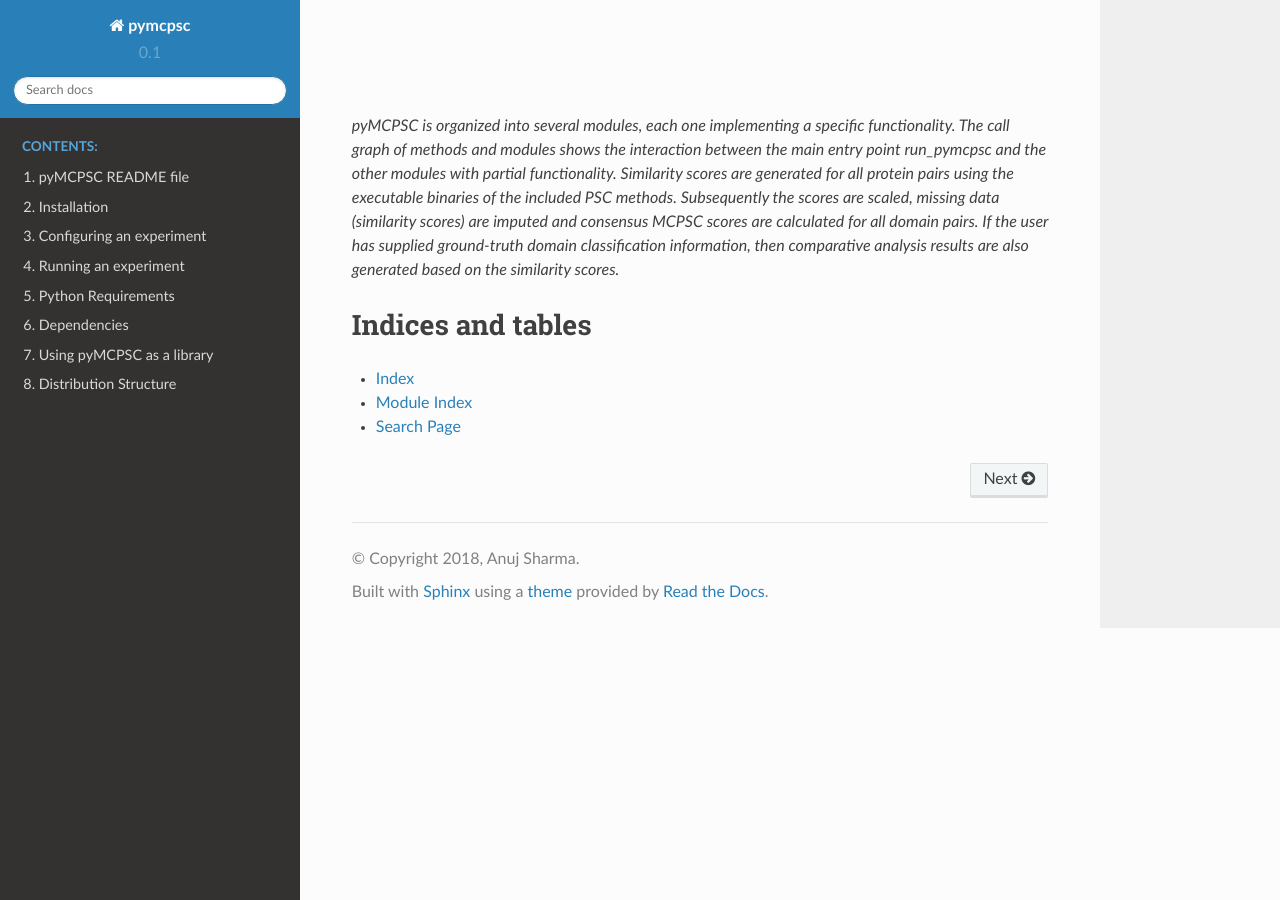
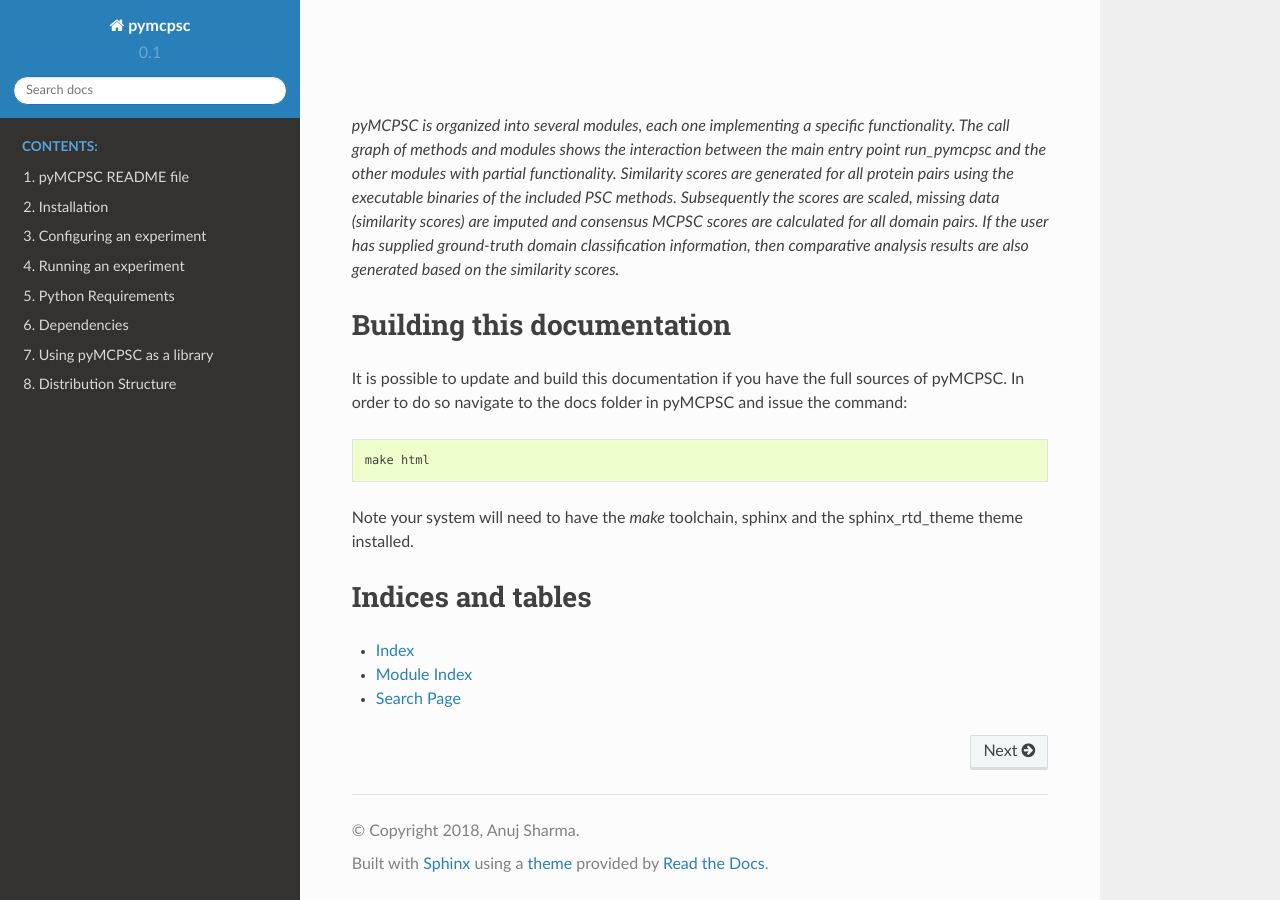
Before and after one commit to xulesc/pymcpsc, a Sphinx documentation site: the page built from docs/source/index.rst, in a window 1280 px wide and 900 px high, scrolled down 1149 px. Built offline with Sphinx 7.4.7 and the Read the Docs theme 2.0.0, drawn with Linux system fonts in a browser that asks for light colours.

Commit message:
minor adjustment to the documentation

```diff
--- a/README.rst
+++ b/README.rst
@@ -47,7 +47,7 @@ This process will take a little time, depending on your local machine and networ
 Native installation
 -------------------
 
-This installation mode is releveant to developers who wish to extend pyMCPSC and works only on Linux based systems. Before pyMCPSC is installed the dependencies of pyMCPSC must be made available. The suggested route is to use the Anaconda/Miniconda platform which has a higher success rate across Linux systems, however, it is certainly possible to install the dependencies independently of the platform. We currently recommend using Python 2.7, Python 3.5 or Python 3.6 as we have only tested with these versions of Python.
+This installation mode is releveant to developers who wish to extend pyMCPSC and **works only on Linux based systems**. Before pyMCPSC is installed the dependencies of pyMCPSC must be made available. The suggested route is to use the Anaconda/Miniconda platform which has a higher success rate across Linux systems, however, it is certainly possible to install the dependencies independently of the platform. We currently recommend using Python 2.7, Python 3.5 or Python 3.6 as we have only tested with these versions of Python.
 
 
 With Miniconda
--- a/docs/source/index.rst
+++ b/docs/source/index.rst
@@ -26,6 +26,18 @@ As a software architecture, pyMCPSC is organized into several modules called in
 
    pyMCPSC is organized into several modules, each one implementing a specific functionality. The call graph of methods and modules shows the interaction between the main entry point run_pymcpsc and the other modules with partial functionality. Similarity scores are generated for all protein pairs using the executable binaries of the included PSC methods. Subsequently the scores are scaled, missing data (similarity scores) are imputed and consensus MCPSC scores are calculated for all domain pairs. If the user has supplied ground-truth domain classification information, then comparative analysis results are also generated based on the similarity scores.
 
+Building this documentation
+===========================
+
+It is possible to update and build this documentation if you have the full
+sources of pyMCPSC. In order to do so navigate to the docs folder in pyMCPSC
+and issue the command::
+
+    make html
+
+Note your system will need to have the *make* toolchain, sphinx and the
+sphinx_rtd_theme theme installed.
+
 Indices and tables
 ==================
 
```
